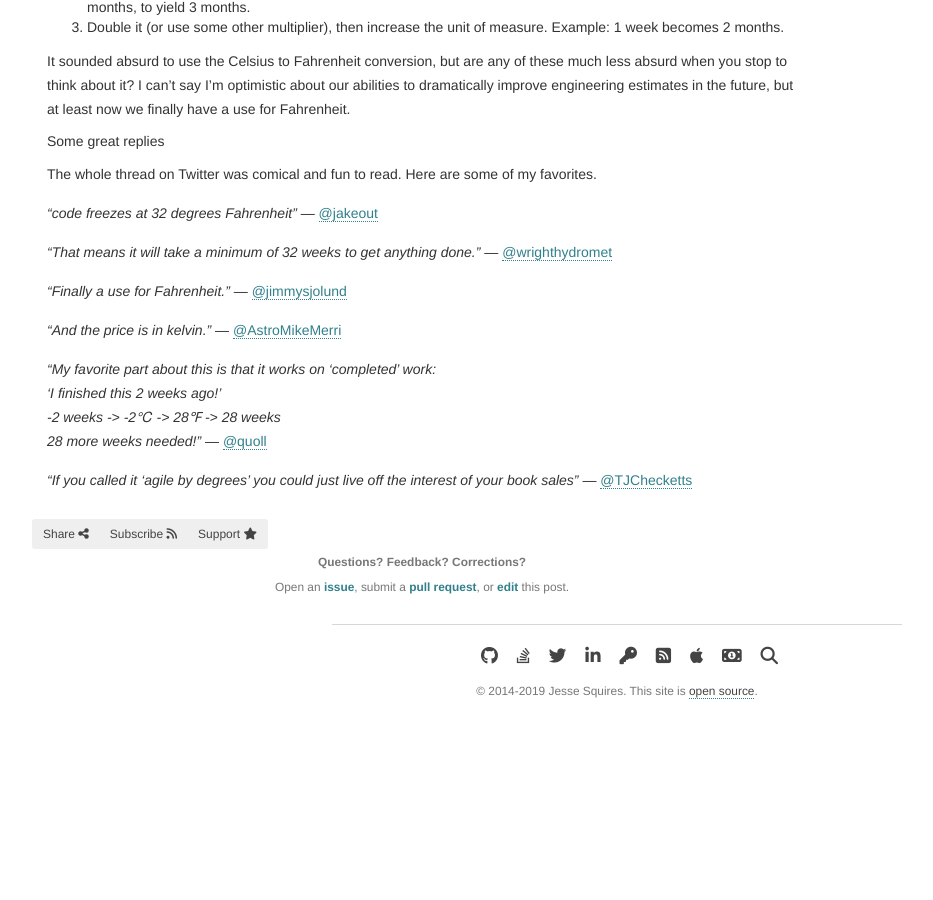
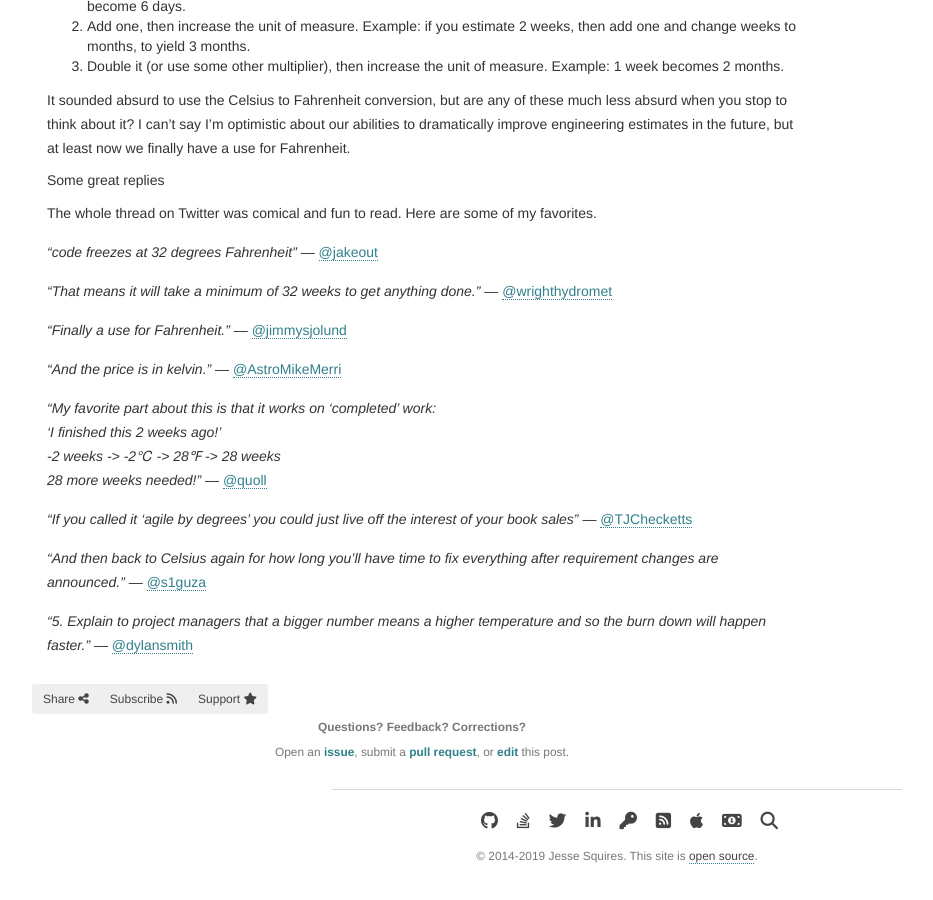
Before and after one commit to jessesquires/jessesquires.com, a Jekyll site: the page built from _posts/2019-02-25-how-to-estimate-engineering-project-timelines.md, in a window 1280 px wide and 900 px high, scrolled down 1703 px. Shown: the whole window, without its empty margins (23-956 px from the left). Built offline with Jekyll 4.4.1, drawn with Linux system fonts in a browser that asks for light colours; nearby versions of some CDN libraries; library files that are not in the unit come from our copies; before the commit the page ends 2438 px from its top, so only the background shows below that; some of the changed text lies outside the part shown.

Commit message:
[update] add more tweets to estimation post

```diff
--- a/_posts/2019-02-25-how-to-estimate-engineering-project-timelines.md
+++ b/_posts/2019-02-25-how-to-estimate-engineering-project-timelines.md
@@ -11,6 +11,8 @@ image:
 I [tweeted a joke](https://twitter.com/jesse_squires/status/1099113115080257537) about estimating software engineering projects while I was at work during a team meeting for a retrospective on a project we recently shipped. The project was not completed within our original estimations. (Did I even need to say that?)
 
 <!--excerpt-->
+
+<span class="text-muted"><i>Estimated reading time: approx. 3 minutes (or 37.4 hours)</i></span>
 
 > New idea for engineering estimations:
 >
@@ -60,3 +62,7 @@ The whole thread on Twitter was comical and fun to read. Here are some of my fav
 28 more weeks needed!"* &mdash; [@quoll](https://twitter.com/quoll/status/1099289094121840640)
 
 *"If you called it 'agile by degrees' you could just live off the interest of your book sales"* &mdash; [@TJChecketts](https://twitter.com/TJChecketts/status/1099263521198551040)
+
+*"And then back to Celsius again for how long you'll have time to fix everything after requirement changes are announced."* &mdash; [@s1guza](https://twitter.com/s1guza/status/1100074377696157696)
+
+*"5. Explain to project managers that a bigger number means a higher temperature and so the burn down will happen faster."* &mdash; [@dylansmith](https://twitter.com/dylansmith/status/1099966711225372672)
```
